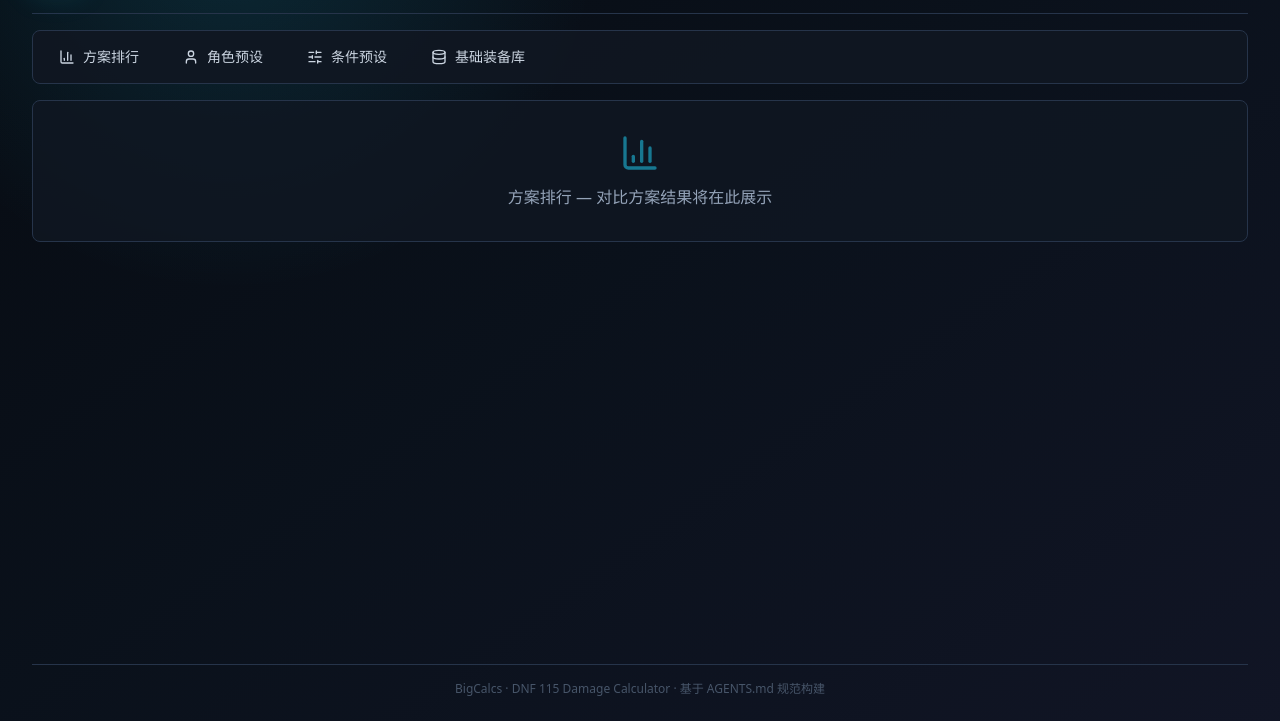
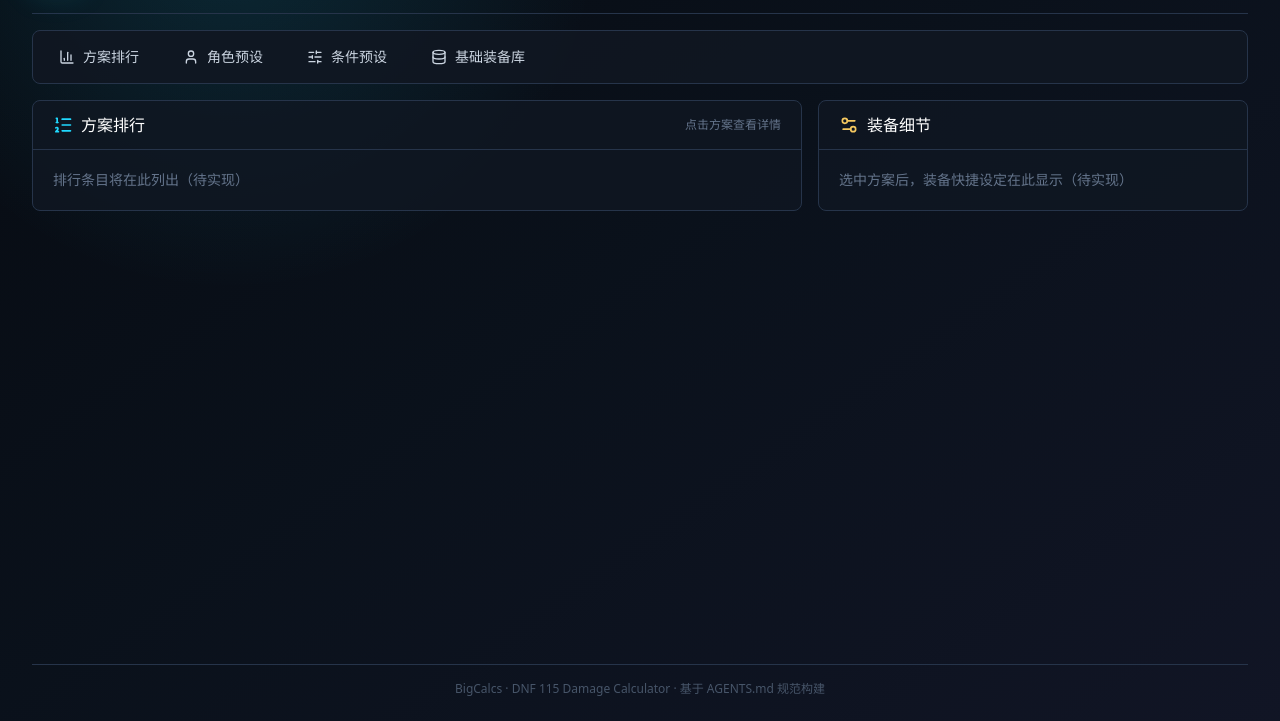
Before and after one commit to NightevePot/bigcalc, a plain HTML site: page index.html in a window 1280 px wide. Shown: the part 79-800 px from the top of the page. Drawn offline with nearby package versions, Linux system fonts and the light colour scheme.

Commit message:
Add two-column layout for ranking tab (left: list, right: detail panel)

```diff
--- a/index.html
+++ b/index.html
@@ -71,9 +71,30 @@
 
       <!-- ==================== Tab Content Panels ==================== -->
       <section id="tab-ranking" class="tab-panel mt-4">
-        <div class="rounded-lg border border-line bg-panel/80 p-8 text-center">
-          <i data-lucide="bar-chart-3" class="mx-auto h-10 w-10 text-cyanx/50"></i>
-          <p class="mt-3 text-slate-400">方案排行 — 对比方案结果将在此展示</p>
+        <div class="grid gap-4 xl:grid-cols-[minmax(0,1fr)_430px]">
+          <!-- ===== Left: Ranking List ===== -->
+          <div class="rounded-lg border border-line bg-panel/80">
+            <div class="flex items-center justify-between border-b border-line px-5 py-3">
+              <div class="flex items-center gap-2">
+                <i data-lucide="list-ordered" class="h-5 w-5 text-cyanx"></i>
+                <span class="font-medium text-white">方案排行</span>
+              </div>
+              <span class="text-xs text-slate-500">点击方案查看详情</span>
+            </div>
+            <div class="p-5">
+              <p class="text-sm text-slate-500">排行条目将在此列出（待实现）</p>
+            </div>
+          </div>
+          <!-- ===== Right: Detail Panel ===== -->
+          <div class="rounded-lg border border-line bg-panel/80">
+            <div class="flex items-center gap-2 border-b border-line px-5 py-3">
+              <i data-lucide="settings-2" class="h-5 w-5 text-goldx"></i>
+              <span class="font-medium text-white">装备细节</span>
+            </div>
+            <div class="p-5">
+              <p class="text-sm text-slate-500">选中方案后，装备快捷设定在此显示（待实现）</p>
+            </div>
+          </div>
         </div>
       </section>
 
@@ -124,6 +145,8 @@
         panels.forEach(panel => {
           panel.classList.toggle("hidden", panel.id !== "tab-" + target);
         });
+        // Re-render icons for newly visible panel
+        lucide.createIcons();
       }
 
       tabs.forEach(btn => {
```
